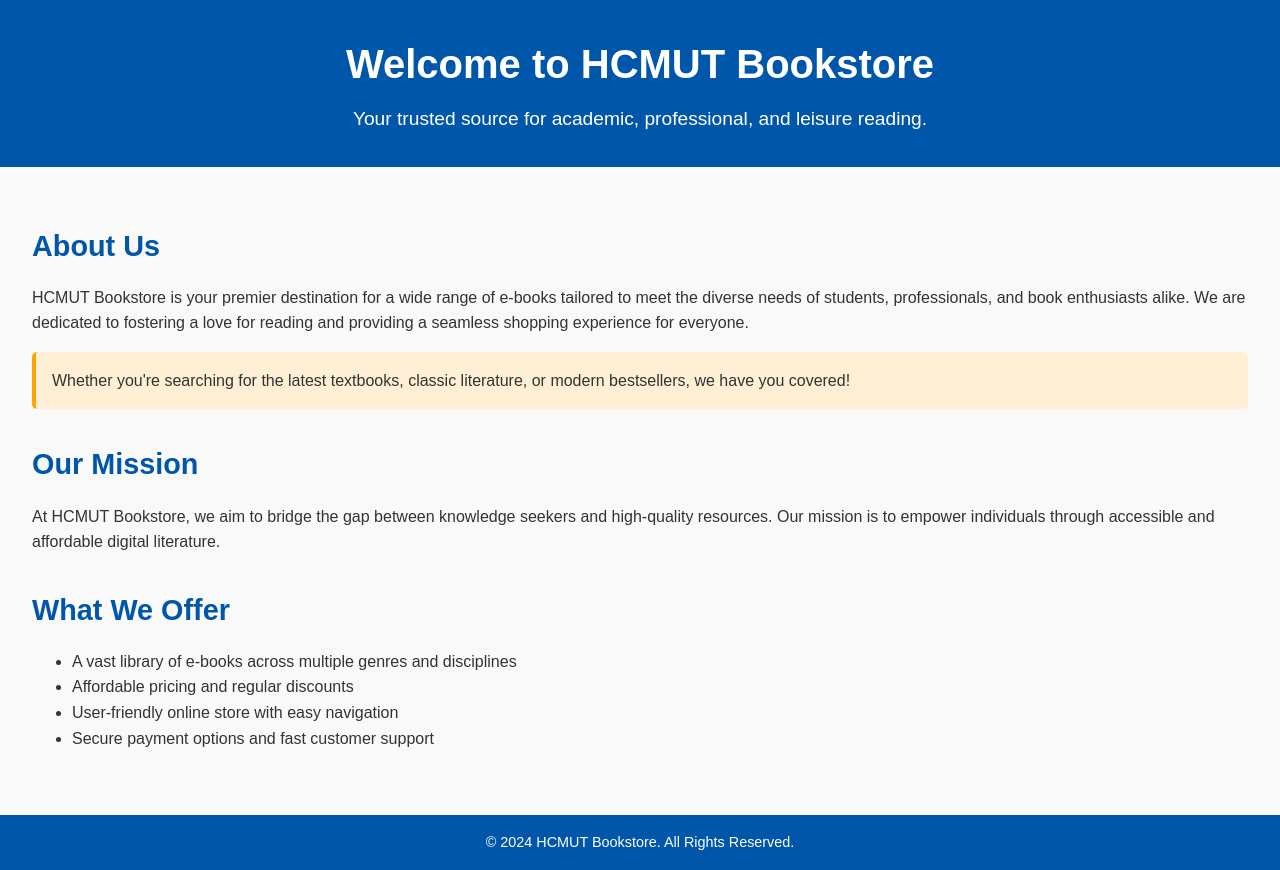
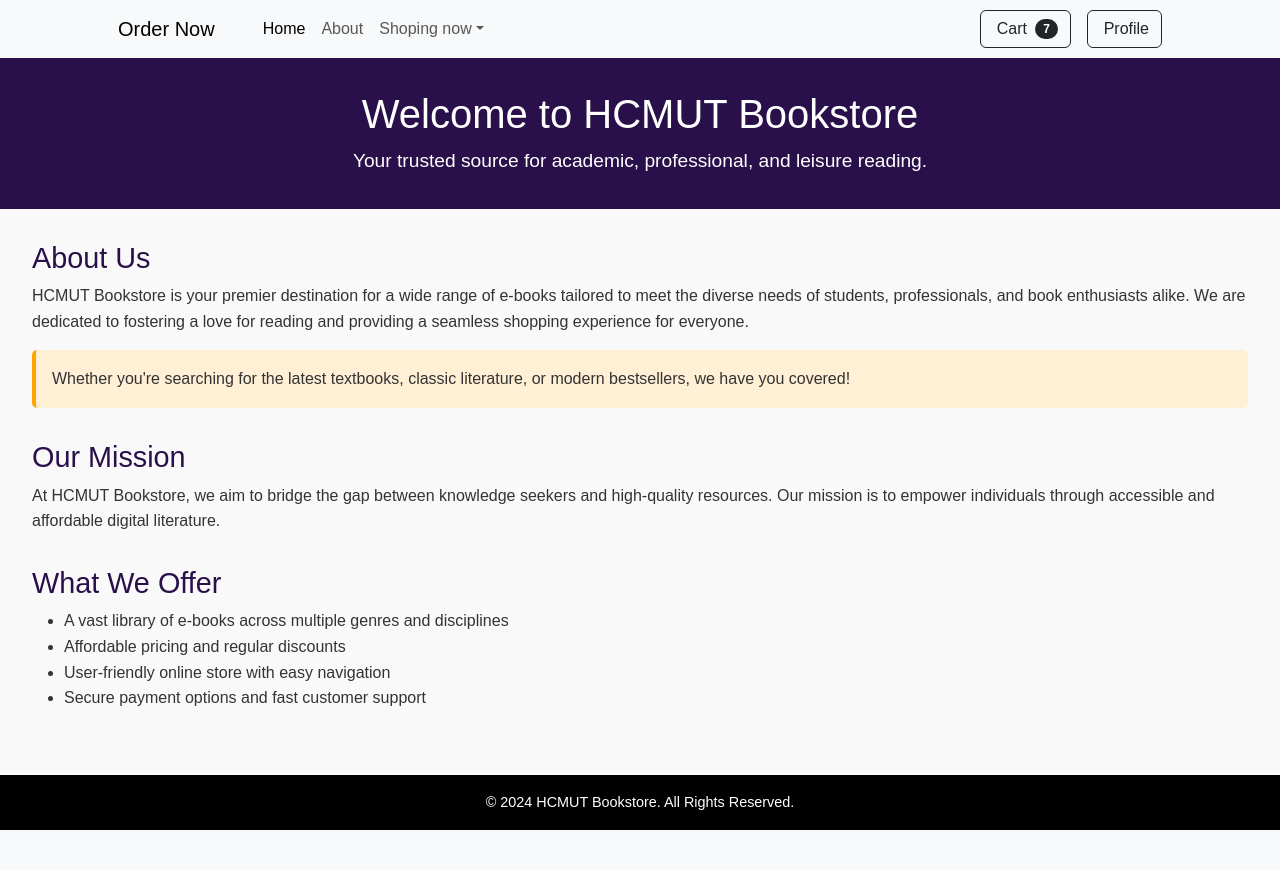
Before and after one commit to vantien06/bookstore_UI, a Flask app: page /about in a window 1280 px wide. After the commit the page ends 830 px from the top, so only its background shows below. Run offline with Flask 3, Linux system fonts and the light colour scheme.

Commit message:
new update

```diff
--- a/app.py
+++ b/app.py
@@ -11,6 +11,8 @@ db_config = {
     'database': 'bookwebdbs'
 }
 
+
+
 @app.route('/')
 def home():
     # Connect to the databasef
@@ -18,7 +20,7 @@ def home():
     cursor = connection.cursor()
 
     # Execute the query to fetch item names and prices
-    cursor.execute("SELECT IName, Price_Quotation FROM item")
+    cursor.execute("SELECT IName, Price_Quotation FROM item ORDER BY RAND()")
     data = cursor.fetchall()  # Fetch all rows
 
     # Close the cursor and connection
@@ -43,5 +45,11 @@ def about():
 def profile():
     return render_template('profile.html')
 
+@app.route('/cart')
+def cart():
+    return render_template('cart.html')
+
+
+
 if __name__ == '__main__':
     app.run(debug=True)
--- a/templates/about.html
+++ b/templates/about.html
@@ -4,6 +4,8 @@
     <meta charset="UTF-8">
     <meta name="viewport" content="width=device-width, initial-scale=1.0">
     <title>About Us - HCMUT Bookstore</title>
+    <link href="https://cdn.jsdelivr.net/npm/bootstrap@5.3.0-alpha1/dist/css/bootstrap.min.css" rel="stylesheet">
+</head>
     <style>
         body {
             font-family: Arial, sans-serif;
@@ -14,7 +16,7 @@
             line-height: 1.6;
         }
         header {
-            background-color: #0056a8;
+            background-color: #29104A;
             color: white;
             text-align: center;
             padding: 2rem 1rem;
@@ -34,7 +36,7 @@
             margin-bottom: 2rem;
         }
         h2 {
-            color: #0056a8;
+            color: #29104A;
             font-size: 1.8rem;
             margin-bottom: 0.5rem;
         }
@@ -49,7 +51,7 @@
             border-left: 4px solid #ffa500;
         }
         footer {
-            background-color: #0056a8;
+            background-color: black;
             color: white;
             text-align: center;
             padding: 1rem 0;
@@ -64,10 +66,49 @@
     </style>
 </head>
 <body>
+
+    <!-- Navigation-->
+    <nav class="navbar navbar-expand-lg navbar-light bg-light">
+        <div class="container px-4 px-lg-5">
+            <a class="navbar-brand" href="#!">Order Now</a>
+            <button class="navbar-toggler" type="button" data-bs-toggle="collapse" data-bs-target="#navbarSupportedContent" aria-controls="navbarSupportedContent" aria-expanded="false" aria-label="Toggle navigation"><span class="navbar-toggler-icon"></span></button>
+            <div class="collapse navbar-collapse" id="navbarSupportedContent">
+                <ul class="navbar-nav me-auto mb-2 mb-lg-0 ms-lg-4">
+                    <li class="nav-item"><a class="nav-link active" aria-current="page" href="{{ url_for('home') }}">Home</a></li>
+                    <li class="nav-item"><a class="nav-link" href="{{ url_for('about') }}">About</a></li>
+                    <li class="nav-item dropdown">
+                        <a class="nav-link dropdown-toggle" id="navbarDropdown" href="#" role="button" data-bs-toggle="dropdown" aria-expanded="false">Shoping now</a>
+                        <ul class="dropdown-menu" aria-labelledby="navbarDropdown">
+                            <li><a class="dropdown-item" href="#!">All items</a></li>
+                            <li><hr class="dropdown-divider" /></li>
+                            <li><a class="dropdown-item" href="#!">Books</a></li>
+                            <li><a class="dropdown-item" href="#!">Devices</a></li>
+                            <li><a class="dropdown-item" href="#!">Study Supplies</a></li>
+                            <li><a class="dropdown-item" href="#!">Other items</a></li>
+                        </ul>
+                    </li>
+                </ul>
+                <a href="{{ url_for('cart') }}" class="btn btn-outline-dark">
+                        <i class="bi-cart-fill me-1"></i>
+                        Cart
+                        <span class="badge bg-dark text-white ms-1 rounded-pill">7</span>
+                </a>
+
+                <a href="{{ url_for('profile') }}" class="btn btn-outline-dark ms-3">
+                    <i class="bi-person-circle me-1"></i>
+                    Profile
+                </a>
+
+            </div>
+        </div>
+    </nav>
+
     <header>
         <h1>Welcome to HCMUT Bookstore</h1>
         <p>Your trusted source for academic, professional, and leisure reading.</p>
     </header>
+
+
     <main>
         <section>
             <h2>About Us</h2>
```
Also changed, not shown: templates/cart.html (added, +11 -0 lines), templates/home.html (+10 -12 lines).
